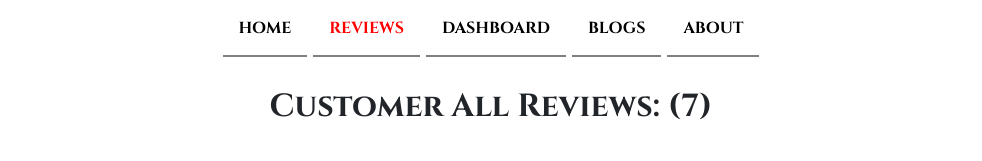
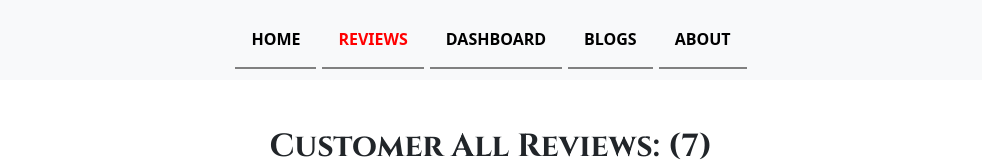
Before and after one commit to Salikur6/A9-product-analysis-website, a React (Create React App) app: page /reviews in a window 1280 px wide. Shown: the top 161 px of the page, without its empty margins (149-1131 px from the left). Built offline with nearby package versions, Linux system fonts and the light colour scheme.

Commit message:
responsibe navbar, dashboard page

```diff
--- a/package.json
+++ b/package.json
@@ -3,6 +3,7 @@
   "version": "0.1.0",
   "private": true,
   "dependencies": {
+    "@heroicons/react": "^1.0.6",
     "@testing-library/jest-dom": "^5.16.3",
     "@testing-library/react": "^12.1.4",
     "@testing-library/user-event": "^13.5.0",
--- a/src/App.js
+++ b/src/App.js
@@ -12,8 +12,8 @@ import NotFound from './components/NotFound/NotFound';
 function App() {
   return (
     <div>
+      <Header></Header>
       <div className="App container">
-        <Header></Header>
         <Routes>
           <Route path='/' element={<Home></Home>}></Route>
           <Route path='/reviews' element={<Reviews></Reviews>}></Route>
--- a/src/components/Charts/AreaCharts.js
+++ b/src/components/Charts/AreaCharts.js
@@ -1,10 +1,12 @@
 import React from 'react';
-import { Area, AreaChart, CartesianGrid, Tooltip, XAxis, YAxis } from 'recharts';
+import { Area, AreaChart, CartesianGrid, ResponsiveContainer, Tooltip, XAxis, YAxis } from 'recharts';
 import useChart from '../../Hooks/useChart';
 
 const AreaCharts = () => {
     const [chart] = useChart()
     return (
+        <div>
+            <ResponsiveContainer width='100%' aspect={4.0 / 3.0}>
                 <AreaChart
                     width={600}
                     height={400}
@@ -18,6 +20,8 @@ const AreaCharts = () => {
                     <Area dataKey="investment" stroke="#8884d8" />
                     <Area dataKey="revenue" stroke="#82ca9d" fill="#82ca9d" fillOpacity={0.3} />
                 </AreaChart>
+            </ResponsiveContainer>
+        </div>
     );
 };
 
--- a/src/components/Charts/BarCharts.js
+++ b/src/components/Charts/BarCharts.js
@@ -1,5 +1,5 @@
 import React from 'react';
-import { Bar, BarChart, CartesianGrid, Tooltip, XAxis, YAxis } from 'recharts';
+import { Bar, BarChart, CartesianGrid, ResponsiveContainer, Tooltip, XAxis, YAxis } from 'recharts';
 import useChart from '../../Hooks/useChart';
 
 const BarCharts = () => {
@@ -7,6 +7,7 @@ const BarCharts = () => {
     const [chart] = useChart()
     return (
         <div>
+            <ResponsiveContainer width='100%' aspect={4.0 / 3.0}>
                 <BarChart width={600} height={400} data={chart} margin={{
                     top: 10,
                     right: 30,
@@ -19,6 +20,7 @@ const BarCharts = () => {
                     <CartesianGrid stroke='#ccc' />
                     <Bar dataKey='sell' fill='#8884d8' barSize={30}></Bar>
                 </BarChart>
+            </ResponsiveContainer>
         </div>
     );
 };
--- a/src/components/DashBoard/DashBoard.js
+++ b/src/components/DashBoard/DashBoard.js
@@ -1,4 +1,4 @@
-import { Area, Bar, CartesianGrid, ComposedChart, Legend, Line, Pie, PieChart, Tooltip, XAxis, YAxis } from 'recharts';
+import { Area, Bar, CartesianGrid, ComposedChart, Legend, Line, Pie, PieChart, ResponsiveContainer, Tooltip, XAxis, YAxis } from 'recharts';
 import useChart from '../../Hooks/useChart';
 import AreaCharts from '../Charts/AreaCharts';
 import BarCharts from '../Charts/BarCharts';
@@ -21,6 +21,7 @@ const DashBoard = () => {
 
             <div className='col-lg-6 col-md-12 my-5 col-12'>
                 <h3 className='text-primary fw-bold text-center mb-4'>Investment VS Revenue</h3>
+                <ResponsiveContainer width='100%' aspect={4.0 / 3.0}>
                     <PieChart width={600} height={400}>
 
                         <Pie
@@ -38,10 +39,12 @@ const DashBoard = () => {
 
 
                     </PieChart>
+                </ResponsiveContainer>
             </div>
 
             <div className='col-lg-6 col-md-12 my-5 col-12'>
                 <h3 className='text-primary fw-bold text-center mb-4'>Investment VS Revenue</h3>
+                <ResponsiveContainer width='100%' aspect={4.0 / 3.0}>
                     <ComposedChart
                         width={500}
                         height={400}
@@ -62,6 +65,7 @@ const DashBoard = () => {
                         <Bar dataKey="revenue" barSize={20} fill="#413ea0" />
                         <Line type="monotone" dataKey="sell" stroke="#ff7300" />
                     </ComposedChart>
+                </ResponsiveContainer>
             </div>
         </div>
 
--- a/src/components/Header/Header.css
+++ b/src/components/Header/Header.css
@@ -1,5 +1,5 @@
 .custom-link{
     border-bottom: 2px solid gray;
-    padding: 3px;
     margin: 3px;
+    display: block;
 }
--- a/src/components/Header/Header.js
+++ b/src/components/Header/Header.js
@@ -1,17 +1,37 @@
-import React from 'react';
+import { Container, Nav, Navbar } from 'react-bootstrap';
 import CustomLink from '../CustomLink/CustomLink';
 import './Header.css'
 
 const Header = () => {
+
+
     return (
-        <div className=''>
-            <nav className='fw-bold my-3 d-flex justify-content-center'>
+        <div>
+
+            {/* <nav className={`fw-bold my-3 d-block d-md-flex justify-content-center `}>
                 <CustomLink className='p-3 custom-link' to='/'>HOME</CustomLink>
                 <CustomLink className='p-3 custom-link' to='/reviews'>REVIEWS</CustomLink>
                 <CustomLink className='p-3 custom-link' to='/dashboard'>DASHBOARD</CustomLink>
                 <CustomLink className='p-3 custom-link' to='/blogs'>BLOGS</CustomLink>
                 <CustomLink className='p-3 custom-link' to='/about'>ABOUT</CustomLink>
-            </nav>
+            </nav> */}
+
+
+            <Navbar bg="light" expand="lg">
+                <Container>
+                    <Navbar.Toggle aria-controls="basic-navbar-nav" />
+                    <Navbar.Collapse id="basic-navbar-nav">
+                        <Nav className="me-auto fw-bold mx-auto">
+                            <CustomLink className='p-3 custom-link' to='/'>HOME</CustomLink>
+                            <CustomLink className='p-3 custom-link' to='/reviews'>REVIEWS</CustomLink>
+                            <CustomLink className='p-3 custom-link' to='/dashboard'>DASHBOARD</CustomLink>
+                            <CustomLink className='p-3 custom-link' to='/blogs'>BLOGS</CustomLink>
+                            <CustomLink className='p-3 custom-link' to='/about'>ABOUT</CustomLink>
+
+                        </Nav>
+                    </Navbar.Collapse>
+                </Container>
+            </Navbar>
         </div>
     );
 };
--- a/src/components/Home/Home.css
+++ b/src/components/Home/Home.css
@@ -2,6 +2,10 @@
     background-color: #E1E7FF;
     color: #5245E5;
 }
-.home-content{
-    height: calc(85vh - 100px);
+
+
+@media screen and (min-width: 768px) {
+    .home-content{
+        height: calc(85vh - 100px);
+    }
 }
--- a/src/components/Home/Home.js
+++ b/src/components/Home/Home.js
@@ -12,20 +12,22 @@ const Home = () => {
     return (
         <div>
             <div className='row my-5 align-items-center home-content'>
-                <div className="col-lg-7 col-md-7">
+                <div className="col-lg-7 col-md-7 order-1">
                     <h1 className='fw-bold'>Your next Laptop</h1>
                     <h1 className='fw-bold text-primary mb-4'>Your best Laptop</h1>
                     <p className='mb-4'>Laptops combine all the input/output components and capabilities of a desktop computer, including the display screen, small speakers, a keyboard, data storage device.</p>
                     <button className='fw-bold btn btn-primary live-btn'>Live Demo</button>
                 </div>
-                <div className="col-lg-5 col-md-5">
-                    <img width='100%' height='' src="https://media.istockphoto.com/photos/modern-laptop-with-empty-screen-on-white-background-mockup-design-picture-id1182241805?b=1&k=20&m=1182241805&s=612x612&w=0&h=8LGcGIlPCE1pEOKOqrN4WP-UsXobLqc4EnqC71niFrc=" alt="" />
+                <div className="col-lg-5 col-md-5 order-2">
+                    <div>
+                        <img width='100%' height='' src="https://media.istockphoto.com/photos/modern-laptop-with-empty-screen-on-white-background-mockup-design-picture-id1182241805?b=1&k=20&m=1182241805&s=612x612&w=0&h=8LGcGIlPCE1pEOKOqrN4WP-UsXobLqc4EnqC71niFrc=" alt="" />
+                    </div>
                 </div>
             </div>
 
-            <div className='customer-reviews row g-3 justify-content-center'>
+            <div className='customer-reviews row mt-5 g-3 justify-content-center'>
 
-                <h2 className='text-center fw-bold'>Customer Reviews: ({revSlice.length})</h2>
+                <h2 className='text-center fw-bold mt-5'>Customer Reviews: ({revSlice.length})</h2>
 
                 {
                     reviews.slice(0, 3).map(review => <Review key={review.id} review={review}></Review>)
--- a/src/components/Reviews/Reviews.js
+++ b/src/components/Reviews/Reviews.js
@@ -11,7 +11,7 @@ const Reviews = () => {
             <h2 className='text-center my-5 fw-bold'>Customer All Reviews: ({reviews.length})</h2>
             <div className='row justify-content-center'>
                 {
-                    reviews.map(review => <Review review={review}></Review>)
+                    reviews.map(review => <Review key={review.id} review={review}></Review>)
                 }
             </div>
         </div>
```
Also changed, not shown: src/components/Charts/pieCharts.js (deleted, +0 -16 lines), 1 other file (tests, documents, lock files or other folders). Lines whose indentation alone changed are shown as unchanged.
